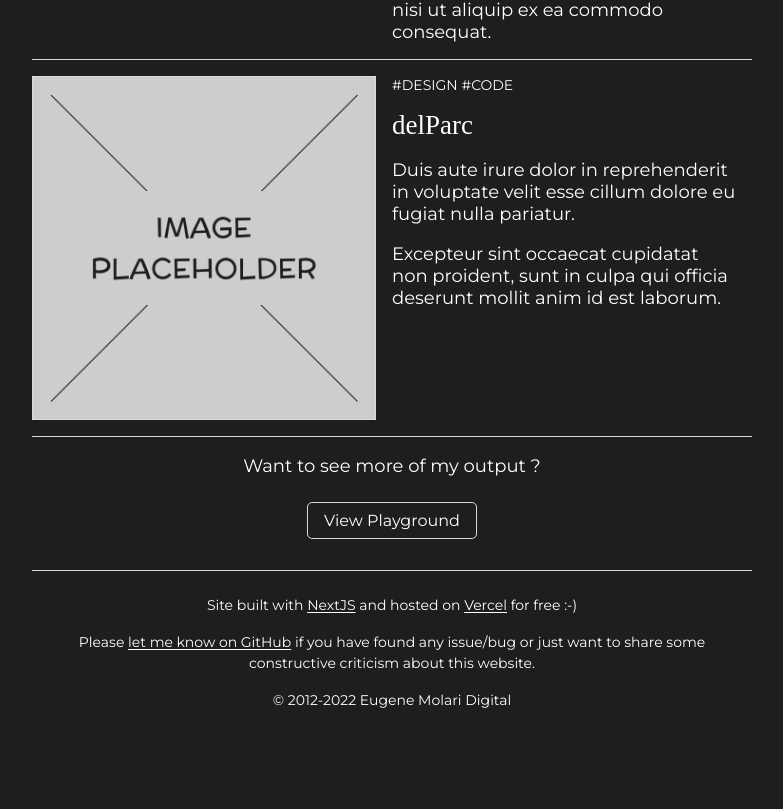
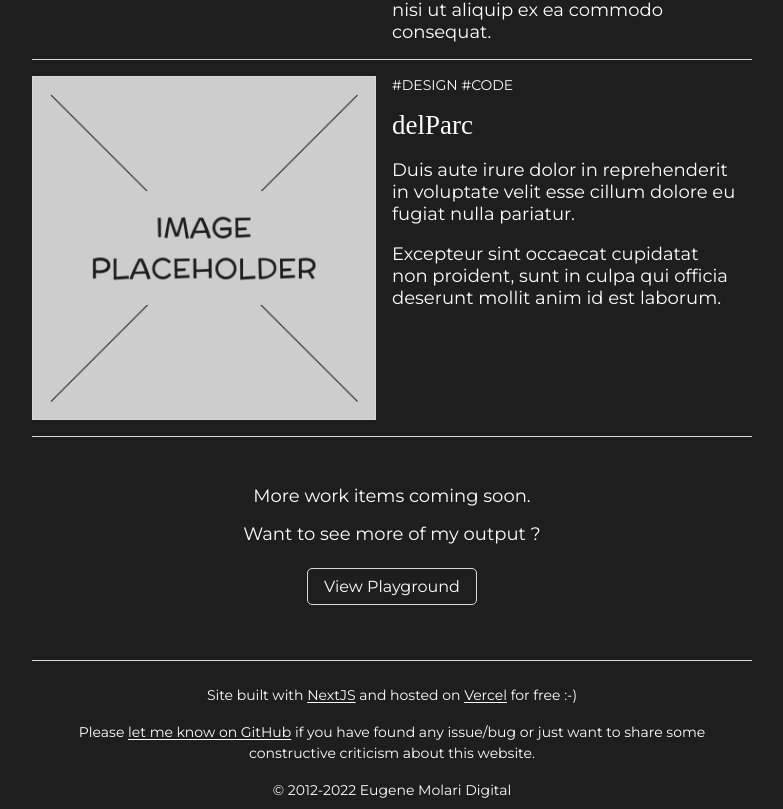
Before and after one commit to eugelogic/emerald, a Next.js app: page /work in a window 1280 px wide. Shown: the part 727-1536 px from the top of the page, without its empty margins (248-1031 px from the left). Before the commit the page ends 1470 px from the top, so only its background shows below. Built offline with nearby package versions, Linux system fonts and the light colour scheme; a web font is replaced by a local one.

Commit message:
Edit content and style of the More Content section

```diff
--- a/pages/work.js
+++ b/pages/work.js
@@ -56,6 +56,7 @@ const Work = () => {
                     </IndexItemSplit>
                 </ul>
                 <div className={styles.moreContent}>
+                    <p>More work items coming soon.</p>
                     <p>Want to see more of my output ?</p>
                     <span className="buttonLink">
                         <Link href="/playground">
--- a/styles/Footer.module.scss
+++ b/styles/Footer.module.scss
@@ -1,7 +1,7 @@
 @use './abstracts' as *;
 
 .footer {
-    margin: 1.5rem auto;
+    margin: 0 auto;
     padding: 1rem 1rem 0;
     max-width: 45rem;
     min-height: 5rem;
--- a/styles/Index.module.scss
+++ b/styles/Index.module.scss
@@ -9,5 +9,10 @@
     flex-direction: column;
     align-items: center;
     justify-content: center;
+    gap: 1rem;
     border-top: 0.5px solid $gray-light-very;
+    padding: 3rem 0;
+    p {
+        margin: 0;
+    }
 }
```
